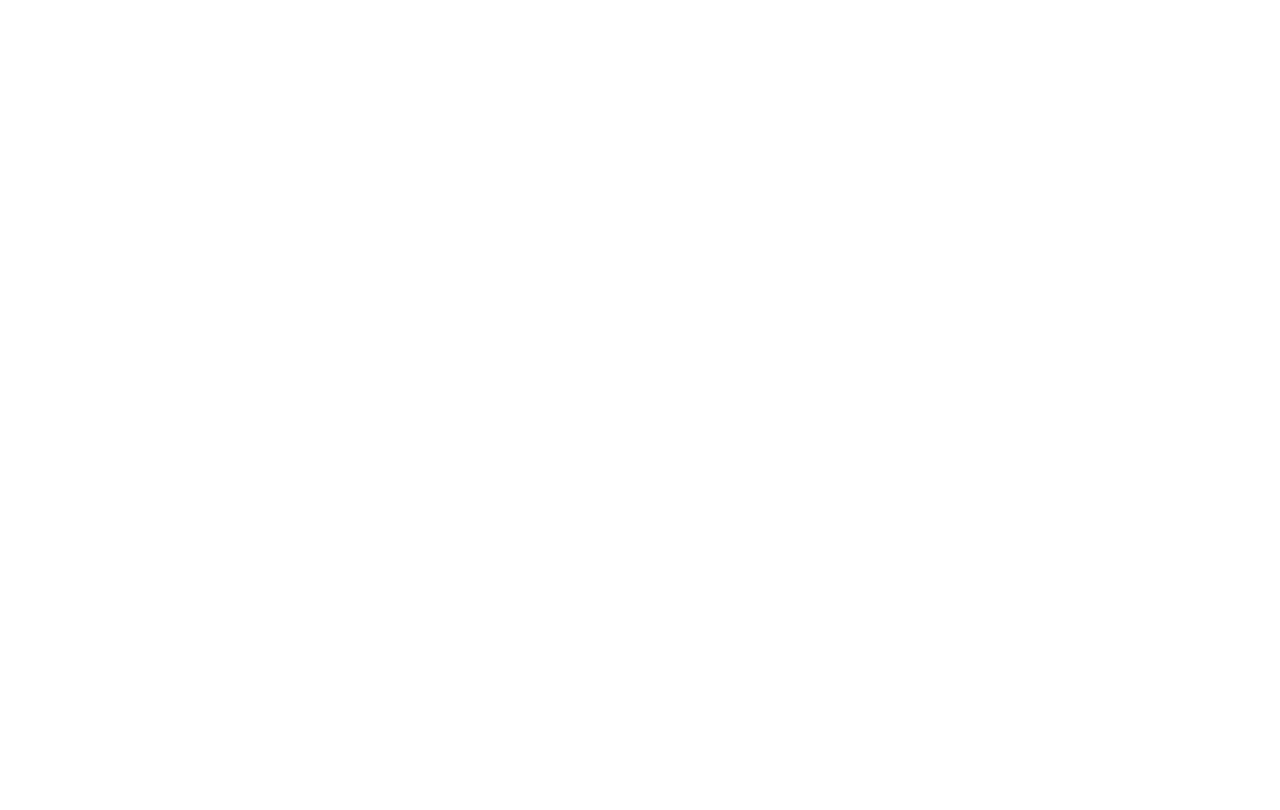
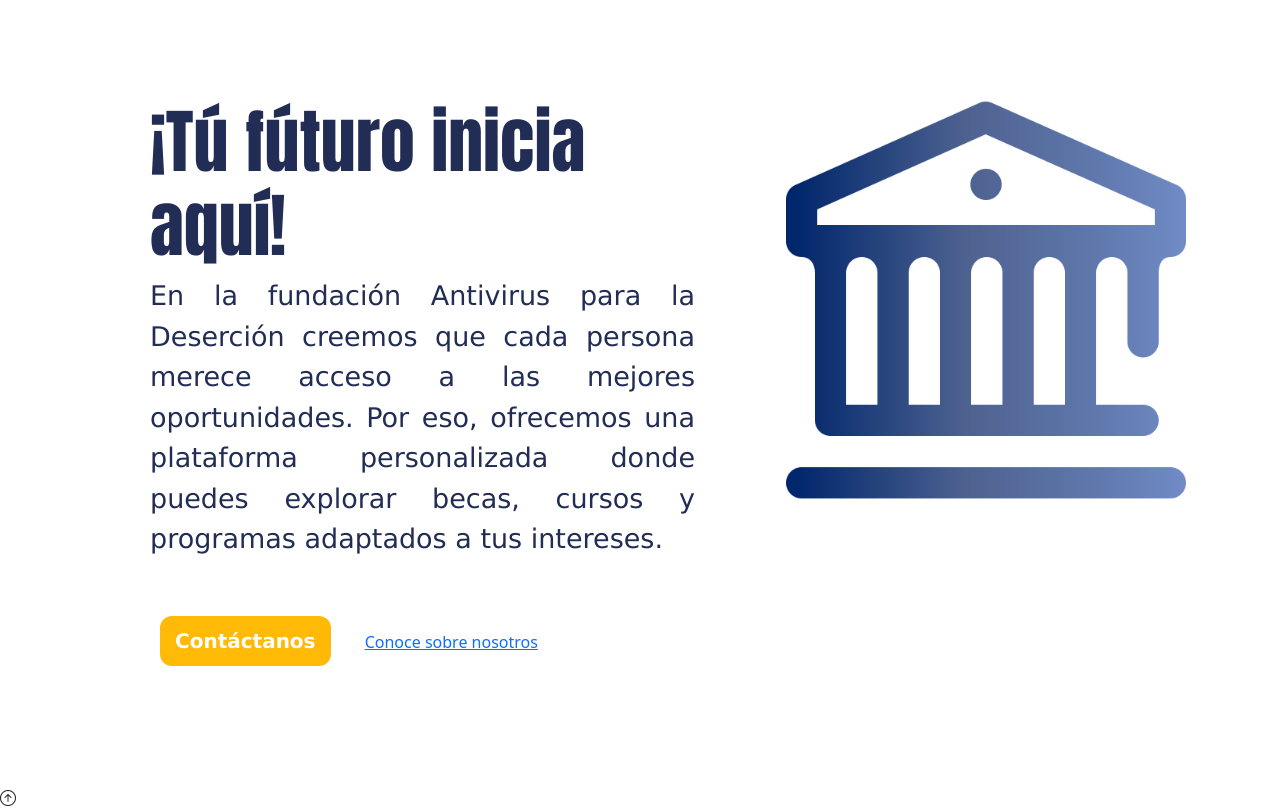
Before and after one commit to Pantone7427/Fundacion-Antivirus, a plain HTML site: page index.html in a window 1280 px wide. Drawn offline with nearby package versions, Linux system fonts and the light colour scheme.

Commit message:
Actualización primera sección

```diff
--- a/index.html
+++ b/index.html
@@ -20,18 +20,40 @@
 <!-- Navbar Katherine -->
 
 <!-- Sección 1 Futuro Melissa -->
+ <main class="main">
+        <div class="col-md-6 datos-futuro">
+            <h1 class="titulo">¡Tú fúturo inicia aquí!</h1>
+            <p class="parrafo">
+                En la fundación Antivirus para la Deserción creemos que cada persona merece acceso a las mejores oportunidades. Por eso, ofrecemos una plataforma personalizada donde puedes explorar becas, cursos y programas adaptados a tus intereses.</p>
+
+        <div class="container-btn">
+            <button type="button" class="btn-btn">Contáctanos</button>
+            <a href="">Conoce sobre nosotros</a>
+        </div>
+
+        </div>
+        <div class="col-md-5">
+            <img class="img-fluid" src="img/banco.png">
+        </div>
+ </main>
 
 <!-- Sección 2 Oportunidades Tatiana -->
+
 
 <!-- Sección 3 Servicios Diana Carolina -->
 
 <!-- Footer David y Juan Carlos -->
 
+<!-- Botón flotante arriba -->
+    <div class="go-top-container">
+        <div class="go-top-button">
+            <i class="bi bi-arrow-up-circle"></i>
+        </div>
+    </div>
 
 
-
-
-
+    <!-- Código JS no borrar -->
+    <script>codigo.js</script>
 
     <!-- Link Bootstrap no borrar -->
     <script src="https://cdn.jsdelivr.net/npm/bootstrap@5.3.3/dist/js/bootstrap.bundle.min.js" integrity="sha384-YvpcrYf0tY3lHB60NNkmXc5s9fDVZLESaAA55NDzOxhy9GkcIdslK1eN7N6jIeHz" crossorigin="anonymous"></script>
--- a/style.css
+++ b/style.css
@@ -9,3 +9,55 @@ Principal: Impact.
 Secundaria: Renogare regular.
 Complementario subtitulos: Lucida Fax.
 Párrafos: Acumin variable concept, Myriad Pro, Minion Variable Concept,Lucida Fax semibold */
+
+/* Sección futuro Melissa */
+.main{
+    background-color: white;
+    display:flex;
+    justify-content: space-between;
+    margin: 100px 40px 100px 150px;
+    gap: 0px;
+    opacity: 0px;
+}
+
+
+.titulo{
+    color:#222D56;
+    font-family: Impact, Haettenschweiler, 'Arial Narrow Bold', sans-serif;
+    font-size: 70px;
+}
+
+.parrafo{
+    color:#222D56;
+    font-family:Verdana, Geneva, Tahoma, sans-serif;
+    font-size: 27px;
+    text-align: justify;
+}
+
+img{
+    width: 400px;
+    height: 400px;
+    top: 299px;
+    left: 927px;
+}
+
+
+.btn-btn{
+    background: #FFBA08;
+    cursor: pointer;
+    border: none;
+    padding: 10px 15px;
+    color: white;
+    font-family: Verdana, Geneva, Tahoma, sans-serif;
+    font-size: 20px;
+    font-weight: bold;
+    position:relative;
+    border-radius: 12px;
+    margin-top: 40px;
+    margin-left: 10px;
+    margin-right: 30px;
+    margin-bottom: 20px;
+
+}
+
+/* Sección oportunidades Tatiana */
```
Also changed, not shown: codigo.js (added), img/banco.png (added).
